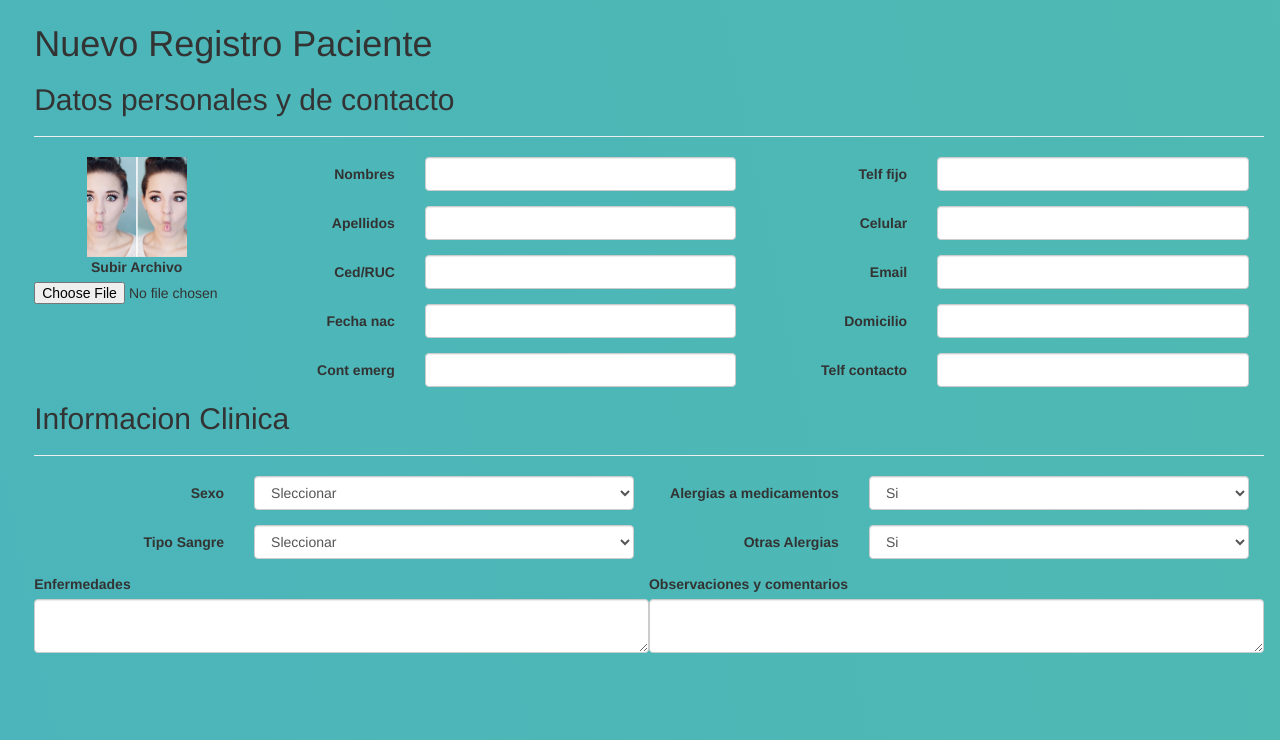
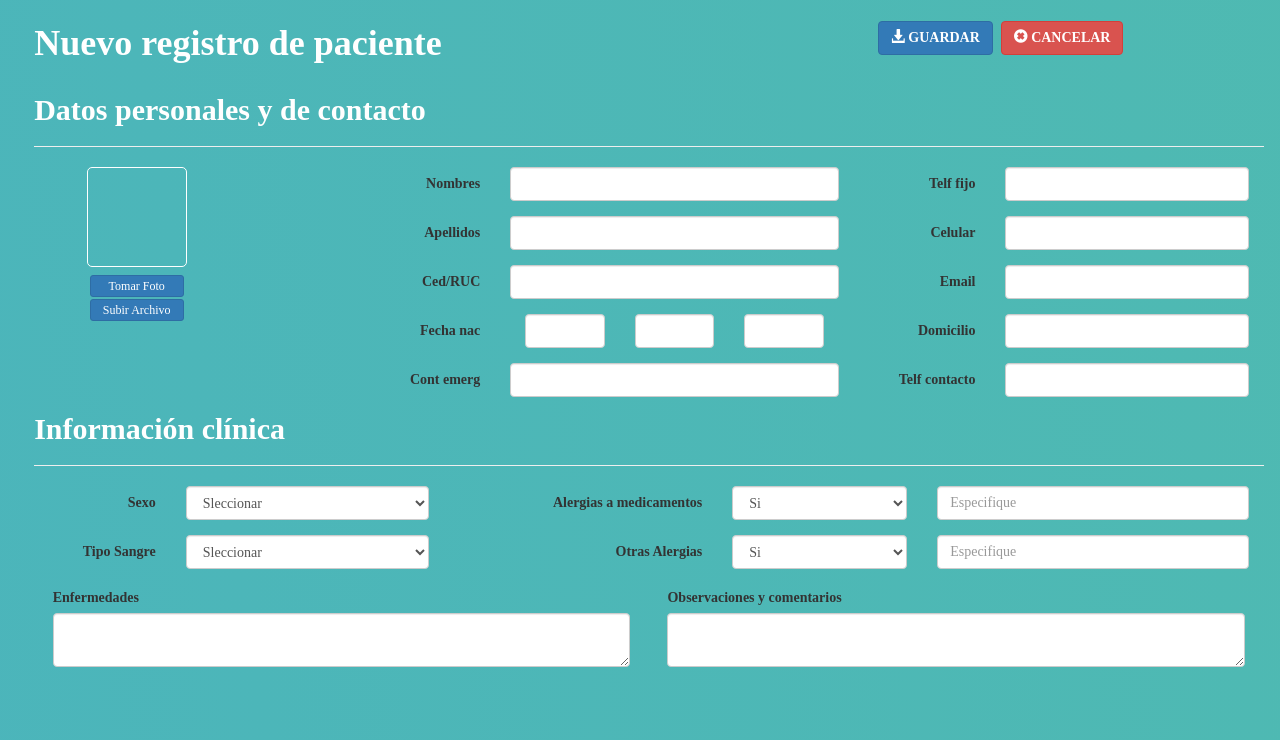
Before and after one commit to israel1x/vistapaciente, a plain HTML site: page index.html in a window 1280 px wide. Drawn offline with nearby package versions, Linux system fonts and the light colour scheme.

Commit message:
vista previa nuevo paciente

```diff
--- a/css/israelcss.css
+++ b/css/israelcss.css
@@ -1,12 +1,80 @@
+body{
+  	font-family: 'Montserrat';
+ }
+
+ h1 {
+ 	/*font-family: 'Montserrat';*/
+ 	/*font-size: 300%;*/
+ 	color: white;
+ 	font-weight: bold;
+ }
+
+ h2 {
+ 	/*font-size: 260%;*/
+ 	color: white;
+ 	font-weight: bold;
+ }
+
 .container-fluid {
+	/*font-family: 'Montserrat';*/
 	margin-left:  1.5%;
 	margin-top:   .3%;
 	margin-right: .1%;
 }
 
+#dosbtns {
+	text-align: center;
+	/*display: inline-block;*/
+}
+
+#btnguardar {
+	padding-top: 2.5%;
+	margin: 1%;
+	margin-top: 2%;
+	float: left;
+
+}
+
+#btncancelar {
+	padding-top: 2.5%;
+	margin: 1%;
+	margin-top: 2%;
+	float: left;
+
+}
+
+
+
+
+
+.cabezerapaciente {
+	display: inline-block;
+}
+
+#cabezerabotones {
+
+}
+
+#cabezeratitulo {
+
+}
+.datapersonal {
+	clear: both;
+}
+
 #dataphoto {
 	text-align: center;
+
 }
+
+.cuadrado {
+	display: inline-block;
+    width: 100px;
+    height: 100px;
+    border: .5px solid white;
+    border-radius: 5%;
+}
+
 
 .inputbasic {
 
@@ -22,9 +90,43 @@
 	background: #ffffff;
 }
 
+.btnimg {
+	/*color: #50bfa3;*/
+	margin-top: 1%;
+	width: 46%;
+	margin: .6%;
+}
+
 img {
 
 
+}
+
+.input-file {
+	display: none;
+}
+
+/*#input-photo {
+	display: none;
+}
+*/
+input[type=text]  {
+	color: #ffffff;
+}
+
+.inputbasic {
+	background-color: #ffffff;
+}
+
+
+#dataenfermedades {
+	margin: .6%;
+	margin-bottom: 12%;
+}
+
+#datacomentarios {
+	margin: .6%;
+	margin-bottom: 12%;
 }
 
 /*.datoscontacto {
--- a/index.html
+++ b/index.html
@@ -47,63 +47,94 @@
 	  		<!-- <div class="col-sm-9 col-lg-10"> -->
 	  		<div>
   				<div>
-					<div>
-						<h1>Nuevo Registro Paciente</h1>
+  					<div class="row" >
+  							<div class="col-sm-6 col-md-8">
+  								<h1>Nuevo registro de paciente</h1>
+  							</div>
+  							<div class="col-sm-6 col-md-4" id="dosbtns">
+								<div id="btnguardar">
+									<button type="button" class="btn btn-primary btn-md">
+										<span class="glyphicon glyphicon-download-alt" aria-hidden="true"></span><b>  GUARDAR</b>
+									</button>
+								</div>
+								<div id="btncancelar">
+									<button type="button" class="btn btn-danger btn-md">
+										<span class="glyphicon glyphicon-remove-sign" aria-hidden="true"></span><b>  CANCELAR</b>
+									</button>
+								</div>
+  							</div>
   					</div>
 					<section>
-						<div>
+						<div class="datapersonal">
 							<h2>Datos personales y de contacto</h2>
 							<hr>
 						</div>
-					<div>
 							<div class="form-horizontal">
 								<div class="col-sm-2">
 								<!-- <div class="datoscontacto imagenclass"> -->
 									<form>
-										<div class="form-group" id="dataphoto">
-											<img src="img/profile.png">
+										<div class="form-group" id="dataphoto" >
+											<!-- <img src="img/profile.png"> -->
+											<div class="cuadrado"></div>
 											<div>
-												<label for="exampleInputFile">Subir Archivo</label>
-												<input type="file" id="exampleInputFile">
+												<div>
+													<button class="btn btn-primary btn-xs btnimg">Tomar Foto</button>
+													<!-- <input type="file" name="userphoto" class="input-file" /> -->
+												</div>
+												<div>
+													<button class="btn btn-primary btn-xs btnimg">Subir Archivo</button>
+													<!-- <span>
+														<label class="btn btn-primary btn-xs input-file">
+														<input type="file" id="input-photo"  class="input-file"/>Subir Archivo</label>
+													</span> -->
+												</div>
 											</div>
 										</div>
 									</form>
 								</div>
 						<!-- <div class="datoscontacto infopersonal"> -->
 
-								<div class="col-sm-5">
+								<div class="col-sm-6">
 								    <div class="form-group">
-								        <label  class="col-sm-4 control-label">Nombres</label>
-								        <div class="col-sm-8">
+								        <label  class="col-sm-5 control-label">Nombres</label>
+								        <div class="col-sm-7">
 								            <input  class="form-control inputbasic" type="text">
 								        </div>
 								    </div>
 								    <div class="form-group">
-								        <label  class="col-sm-4 control-label">Apellidos</label>
-								        <div class="col-sm-8">
+								        <label  class="col-sm-5 control-label">Apellidos</label>
+								        <div class="col-sm-7">
 								            <input  class="form-control inputbasic" type="text">
 								        </div>
 								    </div>
 								    <div class="form-group">
-								        <label  class="col-sm-4 control-label">Ced/RUC</label>
-								        <div class="col-sm-8">
+								        <label  class="col-sm-5 control-label">Ced/RUC</label>
+								        <div class="col-sm-7">
 								            <input class="form-control inputbasic" type="text">
 								        </div>
 								    </div>
 								    <div class="form-group">
-								        <label class="col-sm-4 control-label">Fecha nac</label>
-								        <div class="col-sm-8">
-								            <input class="form-control inputbasic" type="text">
+								        <label class="col-sm-5 control-label">Fecha nac</label>
+								        <div class="col-sm-7">
+								            <div class="col-sm-4">
+								            	<input class=" col-sm-4 form-control inputbasic" type="text">
+								            </div>
+								            <div class="col-sm-4">
+								            	<input class=" col-sm-4 form-control inputbasic" type="text">
+								            </div>
+								            <div class="col-sm-4">
+								            	<input class=" col-sm-4 form-control inputbasic" type="text">
+								            </div>
 								        </div>
 								    </div>
 									<div class="form-group">
-								        <label for="MainContent_text_reg_cp" class="col-sm-4 control-label">Cont emerg</label>
-								        <div class="col-sm-8">
+								        <label class="col-sm-5 control-label">Cont emerg</label>
+								        <div class="col-sm-7">
 								            <input class="form-control inputbasic" type="text">
 								        </div>
 								    </div>
 								</div>
-								<div class="col-sm-5">
+								<div class="col-sm-4">
 								    <div class="form-group">
 								        <label class="col-sm-4 control-label">Telf fijo</label>
 								        <div class="col-sm-8">
@@ -139,21 +170,18 @@
 					</section>
 					<section>
 						<!-- <div class="tinfoclinica"> -->
-						<h2>Informacion Clinica</h2>
+						<h2>Información clínica</h2>
 						<hr>
 							<div class="form-horizontal">
-								<div class="col-sm-6">
+								<div class="col-sm-4">
 									<div class="form-group">
 										<label class="col-sm-4 control-label">Sexo</label>
 										<div class="col-sm-8">
-											<!-- <input class="form-control" type=""> -->
-											<!-- <div class="form-group"> -->
 											  <select class="form-control" >
 												<option>Sleccionar</option>
 												<option>Masculino</option>
 												<option>Femenino</option>
 											  </select>
-											<!-- </div> -->
 										</div>
 									</div>
 									<div class="form-group">
@@ -168,64 +196,61 @@
 										</div>
 									</div>
 								</div>
-								<div class="col-sm-6">
+								<div class="col-sm-8">
 									<div class="form-group">
 										<label  class="col-sm-4 control-label">Alergias a medicamentos</label>
 										<div class="form-horizontal">
-											<div class="col-sm-8">
+											<div class="col-sm-3">
 												<select class="form-control" >
 													<option>Si</option>
 													<option>No</option>
 												</select>
-												<!-- <div> -->
-													<!-- <input class="form-control" type="text"> -->
-												<!-- </div> -->
+											</div>
+											<div class="col-sm-5">
+												 <input class="form-control" type="text" placeholder="Especifique">
 											</div>
 										</div>
-
 									</div>
 									<div class="form-group">
 										<label class="col-sm-4 control-label">Otras Alergias</label>
-										<div class="col-sm-8">
+										<div class="col-sm-3">
 											<select class="form-control" data-width="15%" >
 													<option>Si</option>
 													<option>No</option>
 											</select>
 										</div>
+										<div class="col-sm-5">
+											 <input class="form-control" type="text"  placeholder="Especifique">
+										</div>
 									</div>
 								</div>
 								<div class="tinfoclinica">
 									<div class="form-horizontal">
-									<div class="col-sm-6">
+										<div class="col-sm-6 col-md-6">
 											<div class="datosinfoclinica">
 												<form>
-												<div class="form-group">
+													<div class="form-group" id="dataenfermedades">
 														<label for="exampleInputEmail1">Enfermedades</label>
 														<textarea class="form-control" rows="2"></textarea>
 													</div>
 												</form>
 											</div>
 										</div>
-
-									<div class="col-sm-6">
+										<div class="col-sm-6 col-md-6">
 											<div class="datosinfoclinica">
 												<form>
-												<div class="form-group">
+													<div class="form-group" id="datacomentarios">
 														<label for="exampleInputEmail1">Observaciones y comentarios</label>
 														<textarea class="form-control" rows="2"></textarea>
 													</div>
 												</form>
 											</div>
 										</div>
-
 									</div>
 								</div>
 							</div>
 					</section>
 				</div>
-
-
-
 	  		</div>
 	  	</div>
 
```
Lines whose indentation alone changed are shown as unchanged.
